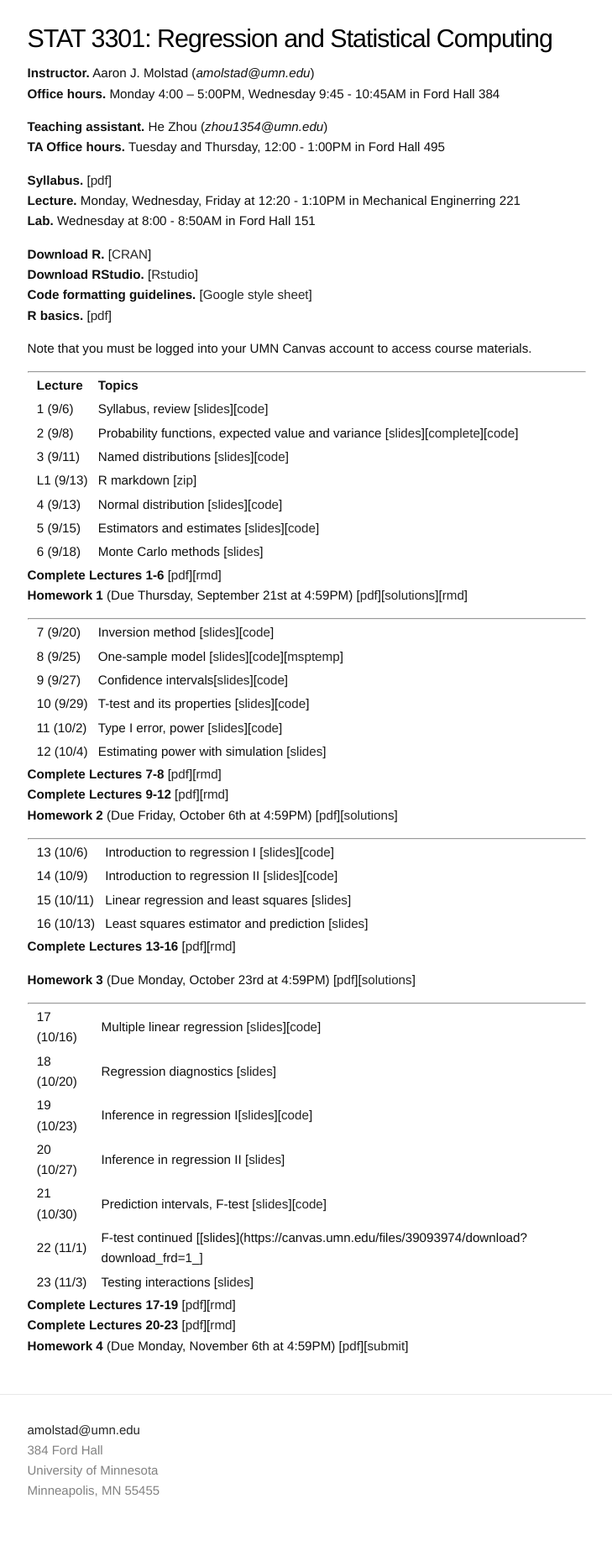
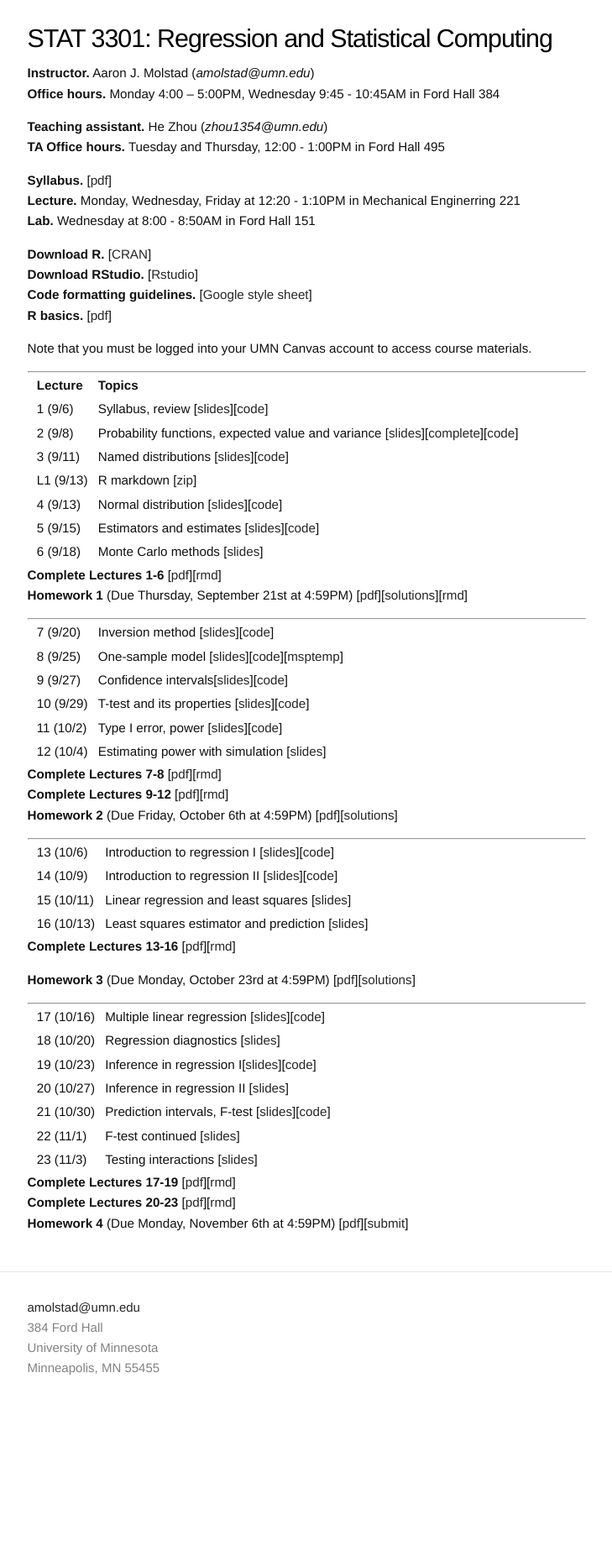
Before and after one commit to ajmolstad/ajmolstad.github.io, a Jekyll site: the page built from F23_STAT3301.md, in a window 1280 px wide. Shown: the whole page at 84% size, without its empty margins (275-1004 px from the left). Built offline with Jekyll 4.4.1, drawn with Linux system fonts in a browser that asks for light colours; after the commit the page ends 1701 px from its top, so only the background shows below that.

Commit message:
Update F23_STAT3301.md

```diff
--- a/F23_STAT3301.md
+++ b/F23_STAT3301.md
@@ -71,7 +71,7 @@ Note that you must be logged into your UMN Canvas account to access course mater
 || 19 (10/23) || Inference in regression I[[slides](https://canvas.umn.edu/files/38855828/download?download_frd=1)][[code](https://canvas.umn.edu/files/38855934/download?download_frd=1)] ||
 || 20 (10/27) ||  Inference in regression II [[slides](https://canvas.umn.edu/files/38978383/download?download_frd=1)]||
 || 21 (10/30) ||  Prediction intervals, F-test  [[slides](https://canvas.umn.edu/files/39028290/download?download_frd=1)][[code](https://canvas.umn.edu/files/39028503/download?download_frd=1)]||
-|| 22 (11/1) ||  F-test continued [[slides](https://canvas.umn.edu/files/39093974/download?download_frd=1_] ||
+|| 22 (11/1) ||  F-test continued [[slides](https://canvas.umn.edu/files/39093974/download?download_frd=1)] ||
 || 23 (11/3) || Testing interactions [[slides](https://canvas.umn.edu/files/39148898/download?download_frd=1)] ||
 
 
```
